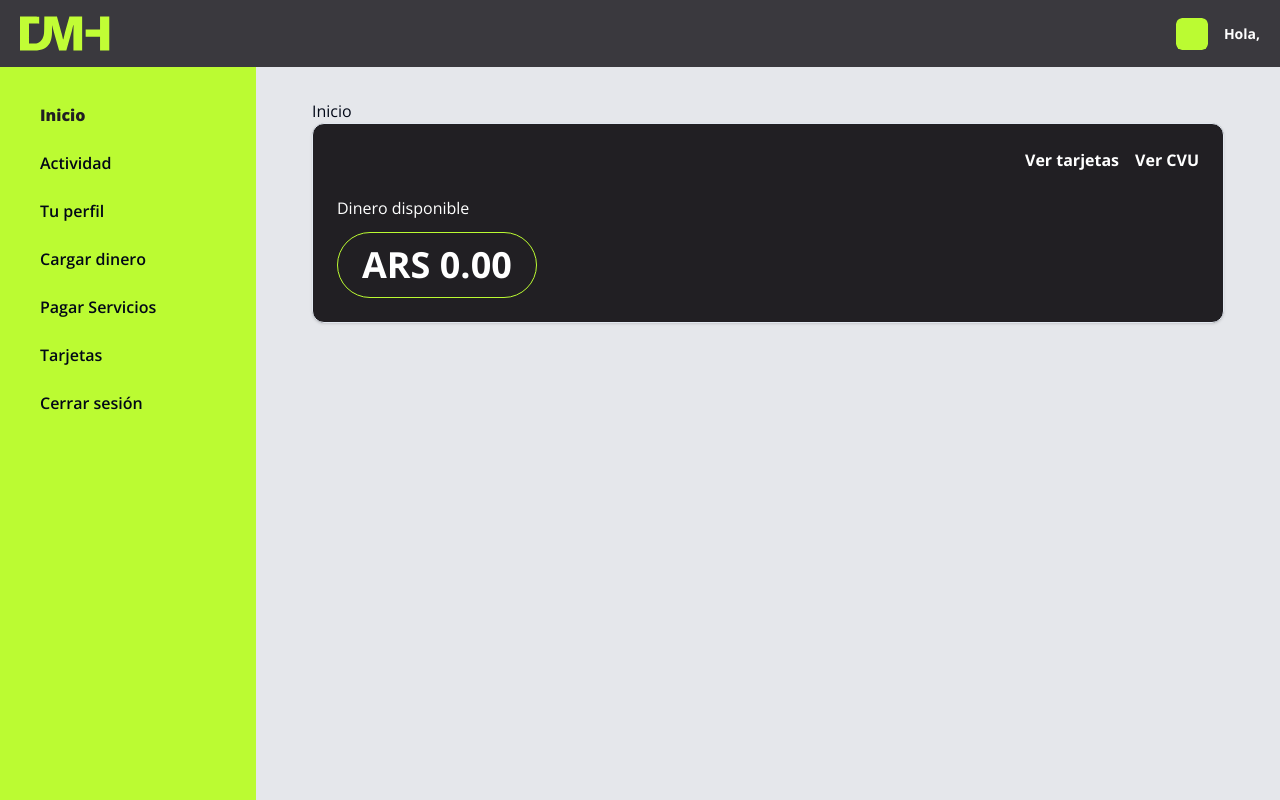
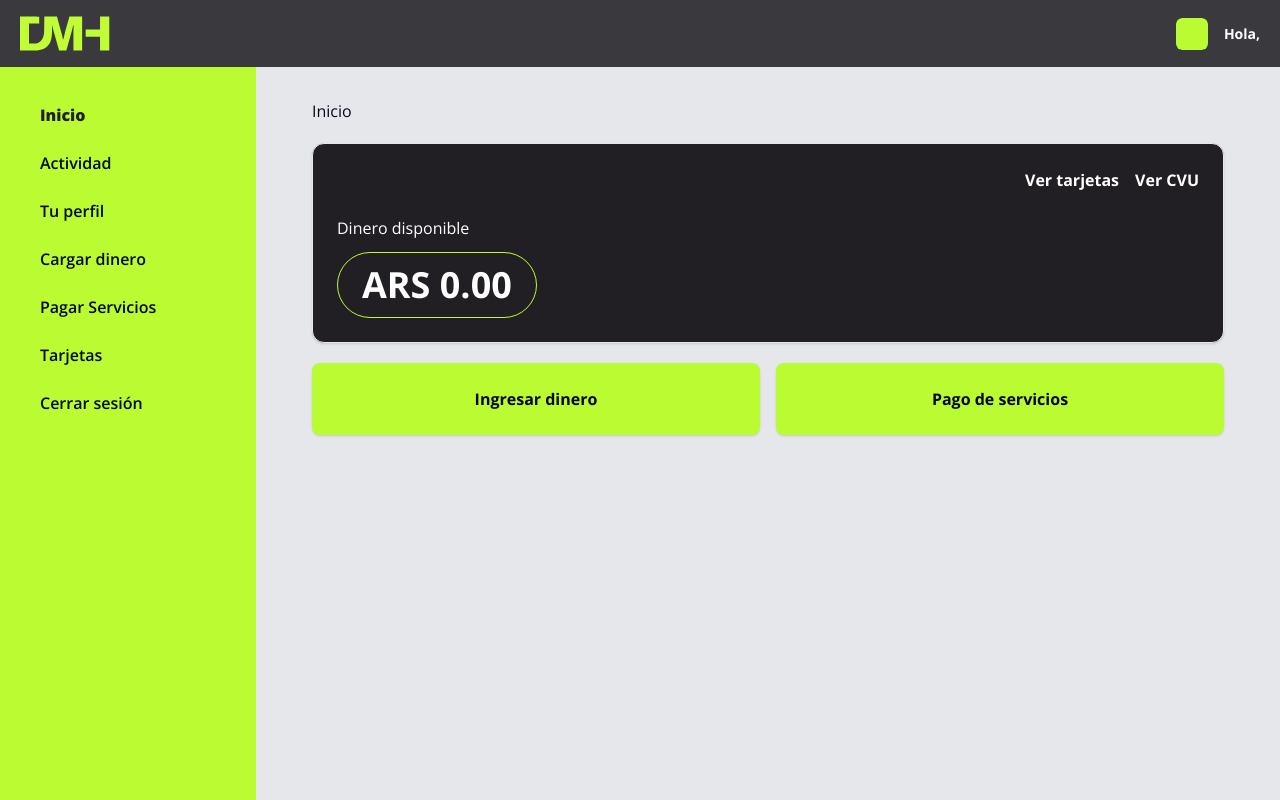
Before and after one commit to Neyza24/digital-money-house-pi, a Next.js app: page /home in a window 1280 px wide. Shown: the top 800 px of the page. Built offline with nearby package versions, Linux system fonts and the light colour scheme.

Commit message:
Implement transaction buttons in home dashboard

```diff
--- a/src/app/(pages)/home/page.tsx
+++ b/src/app/(pages)/home/page.tsx
@@ -1,14 +1,16 @@
 
 
 import { BalanceCard } from "@/components/home/balanceCard";
+import { WalletButtons } from "@/components/home/walletButtons";
 
 
 export default function HomePage() {
 
     return (
-      <section className="h-screen">
+      <section className="h-screen space-y-5">
         <h1>Inicio</h1>
         <BalanceCard />
+        <WalletButtons />
       </section>
     );
 }
--- /dev/null
+++ b/src/components/home/walletButtons.tsx
@@ -0,0 +1,22 @@
+import Link from "next/link";
+import { cn } from "@/lib/utils";
+import { buttonVariants } from "../ui/button";
+
+export const WalletButtons = () => {
+  return (
+    <div className="grid grid-cols-1 md:grid-cols-2 gap-4">
+      <Link
+        href="/deposit"
+        className={cn(buttonVariants({ variant: "primary", size: "xl" }), "")}
+      >
+        Ingresar dinero
+      </Link>
+      <Link
+        href="/services"
+        className={cn(buttonVariants({ variant: "primary", size: "xl" }), "")}
+      >
+        Pago de servicios
+      </Link>
+    </div>
+  );
+};
--- a/src/components/ui/button.tsx
+++ b/src/components/ui/button.tsx
@@ -27,6 +27,7 @@ const buttonVariants = cva(
         default: "h-9 px-4 py-2",
         sm: "h-8 rounded-md px-3 text-xs",
         lg: "h-10 rounded-md px-8",
+        xl: "py-6 text-base font-bold rounded-lg",
         icon: "h-9 w-9",
       },
     },
```
